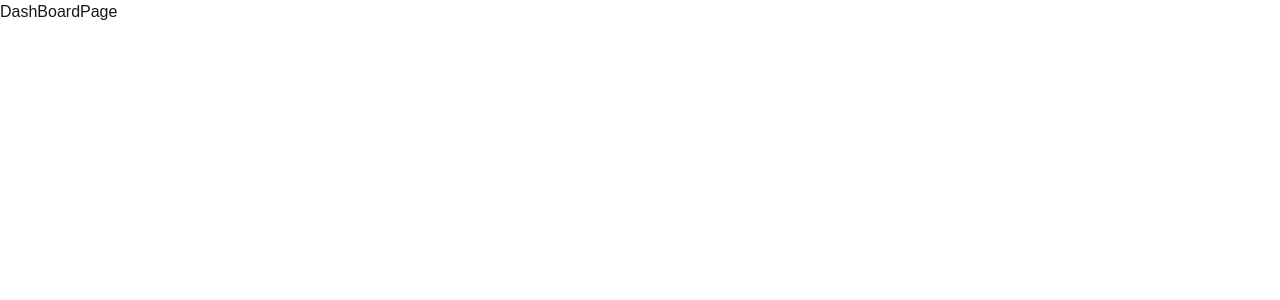
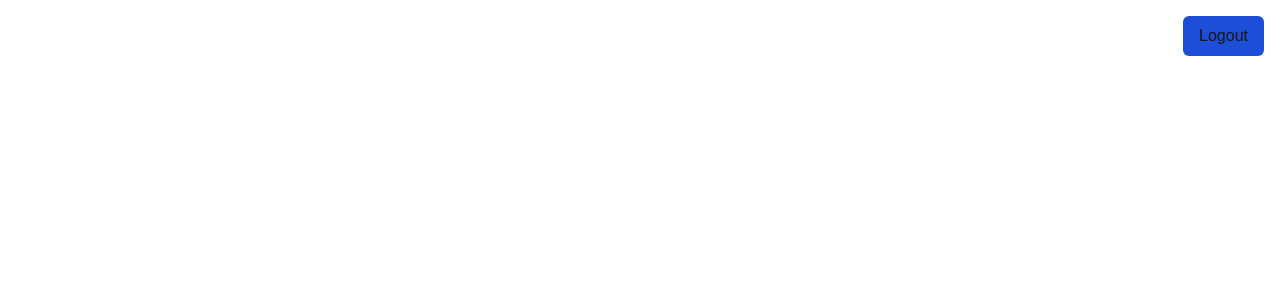
Before and after one commit to UjjwalKaul/food-project, a Next.js app: page /dashboard in a window 1280 px wide. Shown: the top 300 px of the page. Built offline with nearby package versions, Linux system fonts and the light colour scheme.

Commit message:
Added logout button

```diff
--- a/app/api/recipe/route.ts
+++ b/app/api/recipe/route.ts
@@ -32,7 +32,7 @@ export async function GET(req: Request) {
     const response = await axios.get(process.env.API_URL as string, { params });
 
     // Return the API response data as JSON
-    return NextResponse.json(response.data);
+    return NextResponse.json(response.data.hits);
   } catch (error) {
     console.error('Error fetching request:', error);
 
--- a/app/dashboard/page.tsx
+++ b/app/dashboard/page.tsx
@@ -1,5 +1,10 @@
+import LogoutButton from '@/components/LogoutButton';
 const DashBoardPage = () => {
-  return <div>DashBoardPage</div>;
+  return (
+    <div className="flex justify-end p-2">
+      <LogoutButton />
+    </div>
+  );
 };
 
 export default DashBoardPage;
--- /dev/null
+++ b/components/LogoutButton.tsx
@@ -0,0 +1,19 @@
+'use client';
+
+import { signOut } from 'next-auth/react';
+
+const LogoutButton = () => {
+  const handleLogout = async () => {
+    await signOut();
+  };
+
+  return (
+    <button
+      onClick={handleLogout}
+      className="px-4 py-2 rounded-md bg-blue-700 m-2 hover:bg-blue-800 transition ease-linear">
+      Logout
+    </button>
+  );
+};
+
+export default LogoutButton;
```
